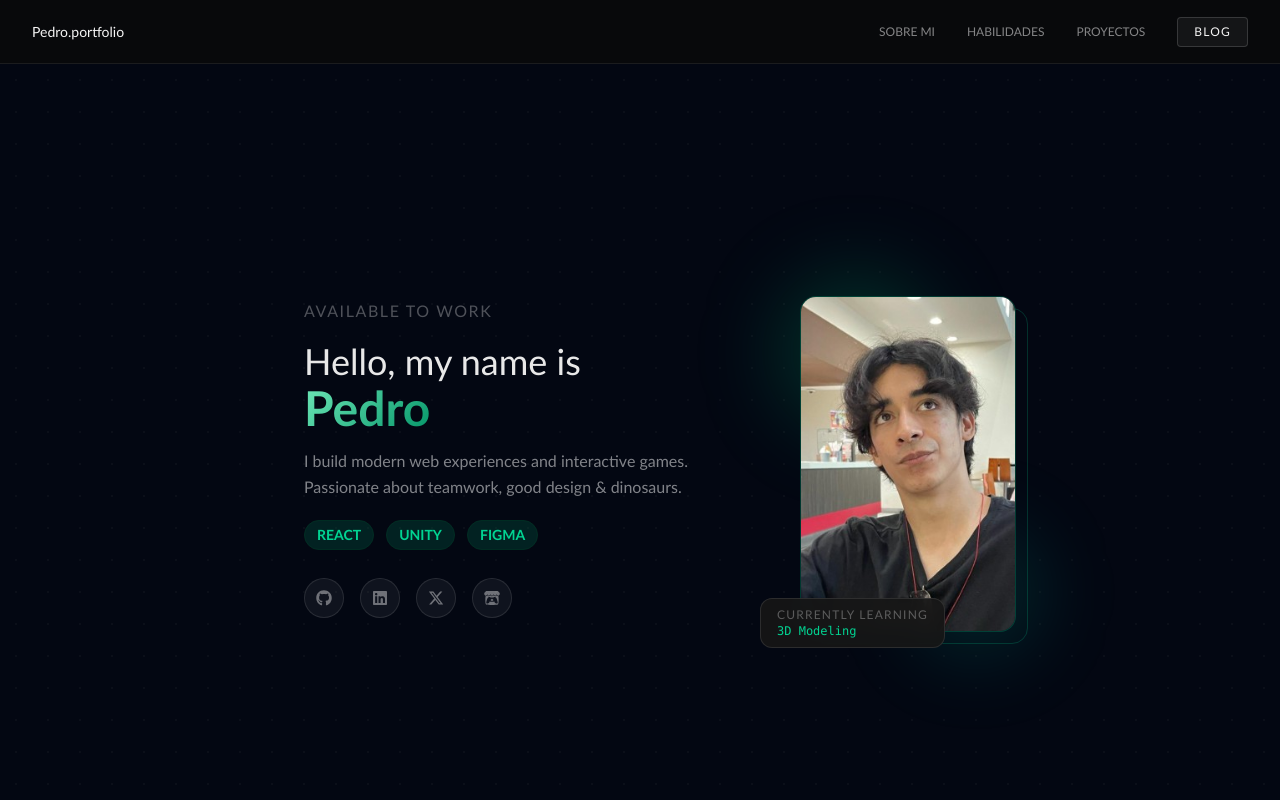
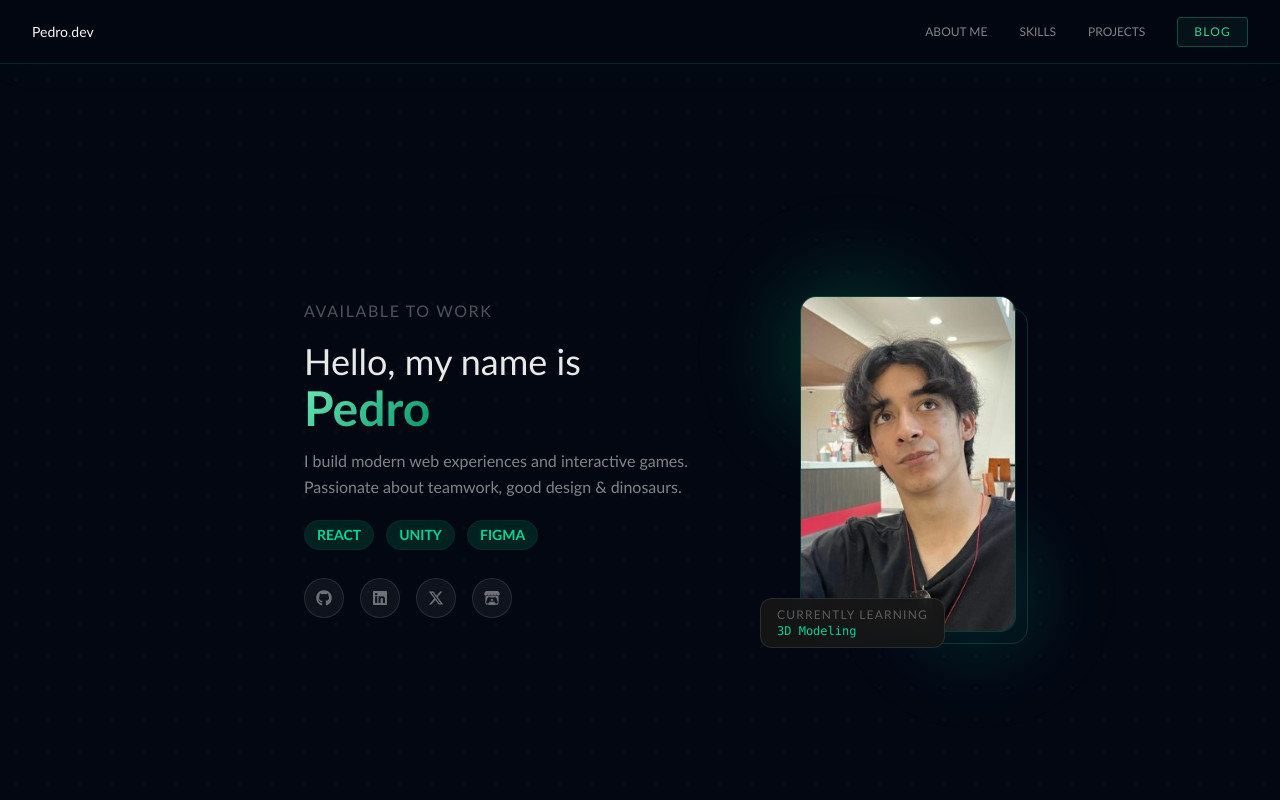
Before and after one commit to Peltre/devPortfolio, a React (Vite) app: page / in a window 1280 px wide. Shown: the top 800 px of the page. Built offline with nearby package versions, Linux system fonts and the light colour scheme.

Commit message:
Update navbar visuals to match the page's overall color scheme & vibe

```diff
--- a/src/components/Navbar.jsx
+++ b/src/components/Navbar.jsx
@@ -1,24 +1,32 @@
 import { Link } from "react-router-dom"
 
 function Navbar() {
+
     const handleScroll = (e, id) => {
         e.preventDefault()
         document.getElementById(id)?.scrollIntoView({ behavior: 'smooth' })
     }
 
     return (
-        <nav className="sticky top-0 z-50 flex items-center justify-between px-8 h-16 bg-neutral-950/80 backdrop-blur-md border-b border-white/8">
+        <nav
+            className="sticky top-0 z-50 flex items-center justify-between px-8 h-16 bg-neutral-950/80 backdrop-blur-md border-b border-white/8"
+            style={{
+                background: "rgba(3,7,18,0.9)",
+                borderColor: "rgba(52,211,153,0.15)",
+                boxShadow: "0 1px 40px rgba(52,211,153,0.04)"
+            }}
+        >
             <a
                 className="text-sm tracking-wideset text-neutral-100"
                 href="/"
             >
-                Pedro.portfolio
+                Pedro<span className="text-emerald-400">.</span>dev
             </a>
             <div className="flex items-center gap-8">
                 {[
-                    { label: 'Sobre mi', id: 'sobre-mi' },
-                    { label: 'Habilidades', id: 'habilidades' },
-                    { label: 'Proyectos', id: 'proyectos' },
+                    { label: 'About me', id: 'sobre-mi' },
+                    { label: 'Skills', id: 'habilidades' },
+                    { label: 'Projects', id: 'proyectos' },
                 ].map(({ label, id }) => (
                     <a
                         key={id}
@@ -33,6 +41,11 @@ function Navbar() {
                 <a
                     href="/blog"
                     className="text-xs tracking-widest uppercase text-neutral-100 px-4 py-1.5 rounded border border-white/15 bg-white/5 hover:bg-white/10 transition-colors duration-200"
+                    style={{
+                        color: "#34d399",
+                        borderColor: "rgba(52,211,153,0.3)",
+                        background: "rgba(52,211,153,0.06)"
+                    }}
                 >
                     Blog
                 </a>
```
